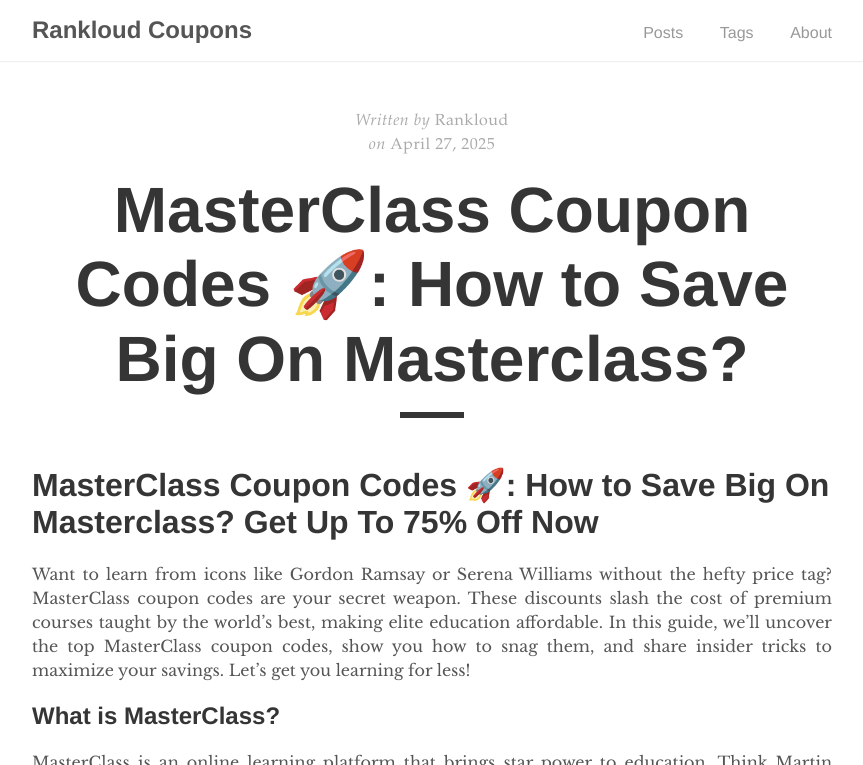
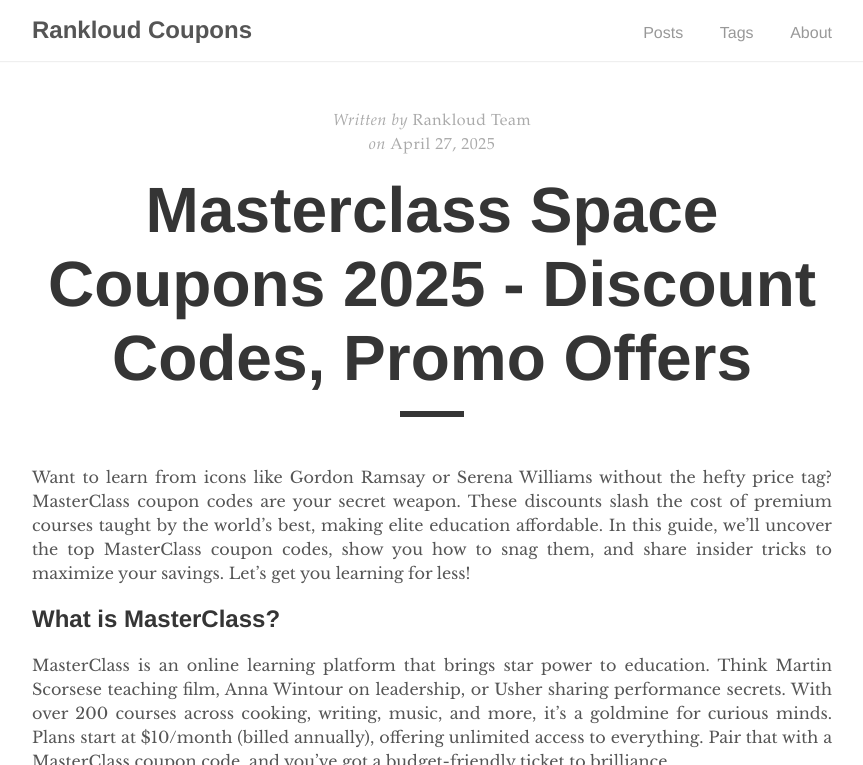
Before and after one commit to rankloud/ibcs, a Jekyll site: the page built from _posts/2025-04-27-masterclass-coupon-codes.md, in a window 1280 px wide and 900 px high, cut to the strip 0-765 px from the top of the window. Shown: the whole strip, without its empty margins (208-1071 px from the left). Built offline with Jekyll 4.4.1, drawn with Linux system fonts in a browser that asks for light colours.

Commit message:
Frontmatter updated

```diff
--- a/_posts/2025-04-27-masterclass-coupon-codes.md
+++ b/_posts/2025-04-27-masterclass-coupon-codes.md
@@ -1,11 +1,13 @@
 ---
 layout: post
-title: "MasterClass Coupon Codes 🚀: How to Save Big On Masterclass?"
+title: "Masterclass Space Coupons 2025 - Discount Codes, Promo Offers"
 description: "Get verified MasterClass coupons and promo codes for 2025. Unlock huge discounts on the best courses at MasterClass!"
+date: 2025-04-27
+author: "Rankloud Team"
+categories: [coupons, masterclass]
+robots: index, follow
 permalink: /masterclass-coupon-codes/
 ---
-
-# MasterClass Coupon Codes 🚀: How to Save Big On Masterclass? Get Up To 75% Off Now
 
 Want to learn from icons like Gordon Ramsay or Serena Williams without the hefty price tag? MasterClass coupon codes are your secret weapon. These discounts slash the cost of premium courses taught by the world’s best, making elite education affordable. In this guide, we’ll uncover the top MasterClass coupon codes, show you how to snag them, and share insider tricks to maximize your savings. Let’s get you learning for less!
 
```
Also changed, not shown: _posts/2025-04-27-teachable-coupon-codes.md (+5 -3 lines).
